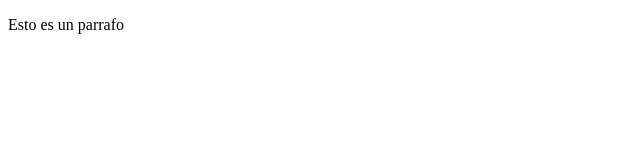
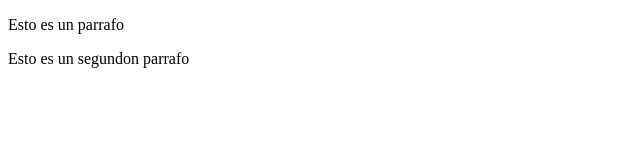
Before and after one commit to cmarcuello/exampleProjectB, a plain HTML site: page index.html in a window 1280 px wide. Shown: the whole page, without its empty margins (0-640 px from the left). Drawn offline with Linux system fonts and the light colour scheme.

Commit message:
Modificacion archivo index

```diff
--- a/index.html
+++ b/index.html
@@ -8,6 +8,7 @@
 <body>
 
     <p> Esto es un parrafo </p>
+    <p> Esto es un segundon parrafo </p>
 
 </body>
 </html>
```
